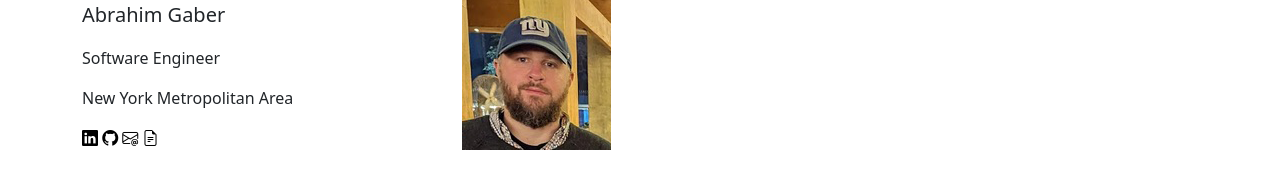
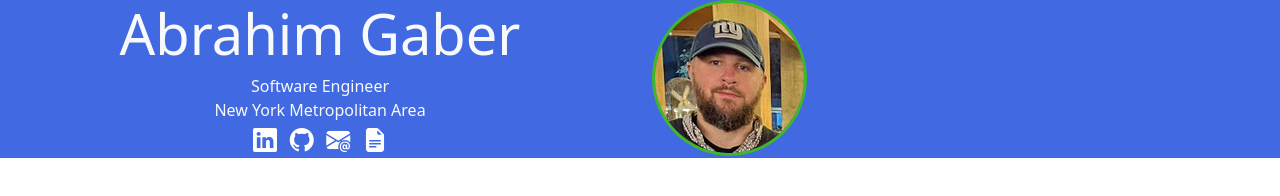
Before and after one commit to agaber/portfolio, a website: page src/index.html in a window 1280 px wide. Drawn offline with nearby package versions, Linux system fonts and the light colour scheme; files that its build step writes are made by us from their sources.

Commit message:
Updated intro section.
I will change this a lot more later but committing this for now and moving to other sections for the time being.

```diff
--- a/src/index.html
+++ b/src/index.html
@@ -11,15 +11,19 @@
     <link href="css/main.css" rel="stylesheet">
   </head>
   <body>
-    <div class="container-md">
+    <div class="container-fluid bg-primary text-light">
+      <section id="intro">
+        <div class="row">
 
+          <div class="col-md-12 d-md-block d-lg-none text-center">
+            <img class="img-fluid" id="profile-pic" alt="Profile Picture" src="assets/profilepic2.png" />
+          </div>
 
-      <section id="intro" class="row">
-        <div class="col-md-12 col-lg-4">
-          <p class="lead">Abrahim Gaber</p>
-          <p>Software Engineer</p>
-          <p>New York Metropolitan Area</p>
-          <span class="intro-icons">
+          <div class="col-md-12 col-lg-6 text-center">
+            <p class="lead display-4">Abrahim Gaber</p>
+            <p class="sublead">Software Engineer</p>
+            <p class="sublead">New York Metropolitan Area</p>
+            <span class="profile-icons">
               <span>
                 <a href="https://www.linkedin.com/in/agaber/" rel="noopener noreferrer" target="_blank" title="LinkedIn">
                   <i class="bi bi-linkedin"></i>
@@ -31,20 +35,21 @@
                 </a>
               </span>
               <span>
-              <a href="mailto:abrahim.gaber@gmail.com" title="Email me">
-                <i class="bi bi-envelope-at"></i>
+                <a href="mailto:abrahim.gaber@gmail.com" target="_blank" title="Email me">
+                  <i class="bi bi-envelope-at-fill"></i>
                 </a>
               </span>
               <span>
                 <a href="https://docs.google.com/document/d/e/2PACX-1vSHomHFHKQ_o6EHHPKZHssZc3gfVRRNEBlwqnTbOZMeD_rUrTcRI0qI51B6bXZvIUmd6BphP6SNtvIO/pub" rel="noopener noreferrer" target="_blank" title="CV">
-                <i class="bi bi-file-earmark-text"></i>
+                  <i class="bi bi-file-earmark-text-fill"></i>
                 </a>
               </span>
             </span>
           </div>
 
-        <div class="col-md-12 col-lg-8">
-          <img src="assets/profilepic2.png" alt="Profile Picture" />
+          <div class="col-lg-6 d-none d-lg-block text-centers">
+            <img class="img-fluid" id="profile-pic" alt="Profile Picture" src="assets/profilepic2.png" />
+          </div>
         </div>
       </section>
 
--- a/src/scss/main.scss
+++ b/src/scss/main.scss
@@ -1,3 +1,5 @@
+$primary: #4169e1;
+
 @import '../../node_modules/bootstrap/scss/bootstrap.scss';
 
 html,
@@ -5,7 +7,22 @@ body {
   height: 100%;
 }
 
-.intro-icons a {
-  color: #000;
+#intro #profile-pic {
+  border-radius: 50%;
+  border: 3px solid #40b726;
+}
+
+#intro .lead {
+  margin-bottom: .4rem;
+}
+
+#intro .sublead {
+  margin-bottom: 0;
+}
+
+#intro .profile-icons a {
+  color: #FFF;
+  font-size: 24px;
+  padding: 0 .2rem;
   text-decoration: none;
 }
```
Lines whose indentation alone changed are shown as unchanged.
